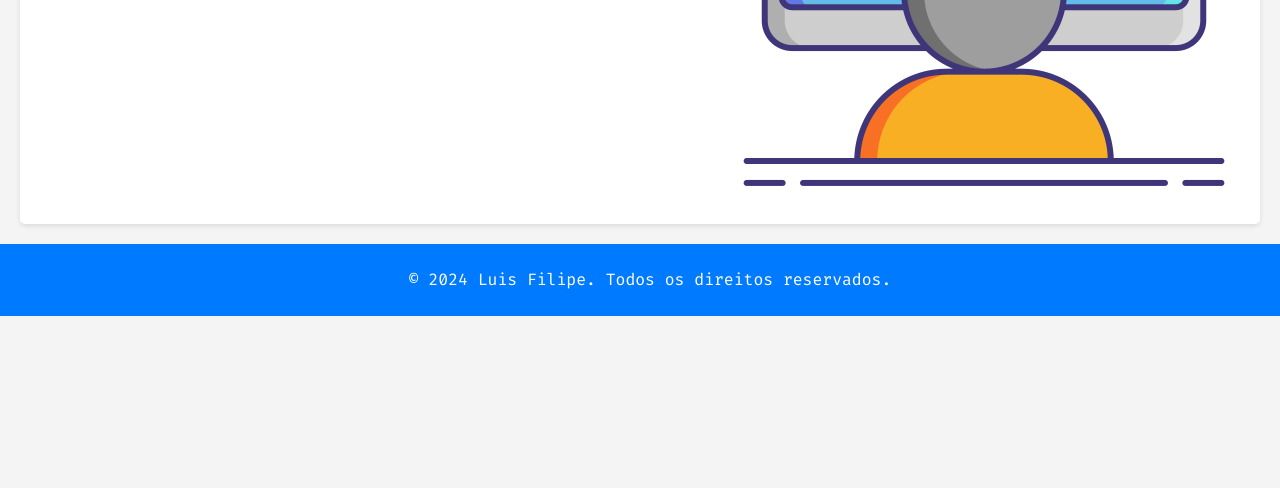
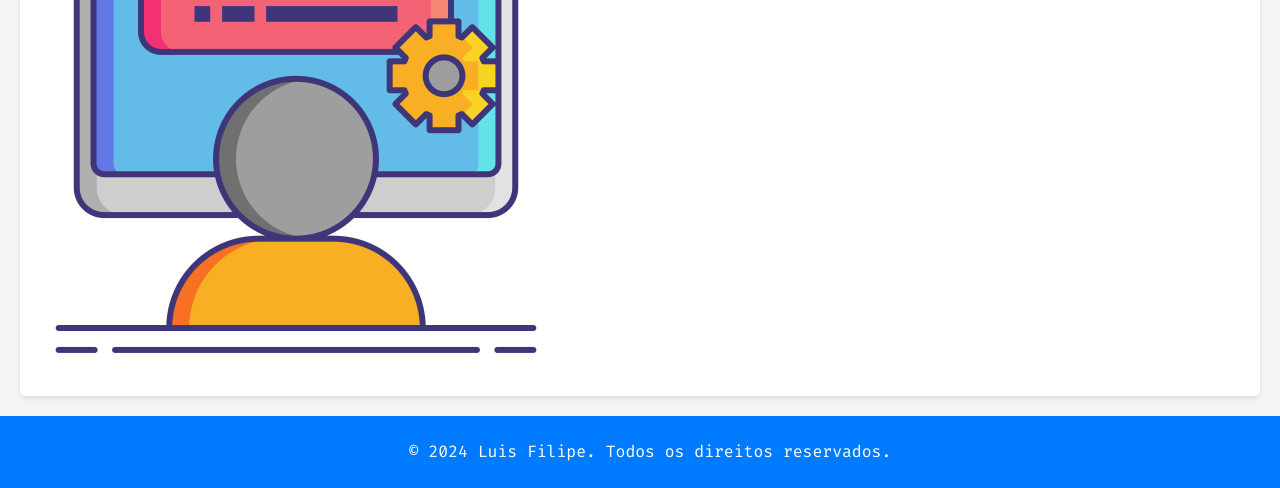
Before and after one commit to LuisCampelo2/MeuPortfolio, a plain HTML site: page index.html in a window 1280 px wide. Shown: the part 507-995 px from the top of the page. Before the commit the page ends 823 px from the top, so only its background shows below. Drawn offline with Linux system fonts and the light colour scheme; files whose address does not match are found by name.

Commit message:
Update index.css

```diff
--- a/index.css
+++ b/index.css
@@ -22,7 +22,6 @@ header {
 
 /* Estilização da seção */
 section {
-    display: flex; /* Habilita o layout flexível */
     align-items: center; /* Alinha verticalmente no centro */
     padding: 20px; /* Espaçamento interno */
     margin: 20px; /* Margem externa */
```
